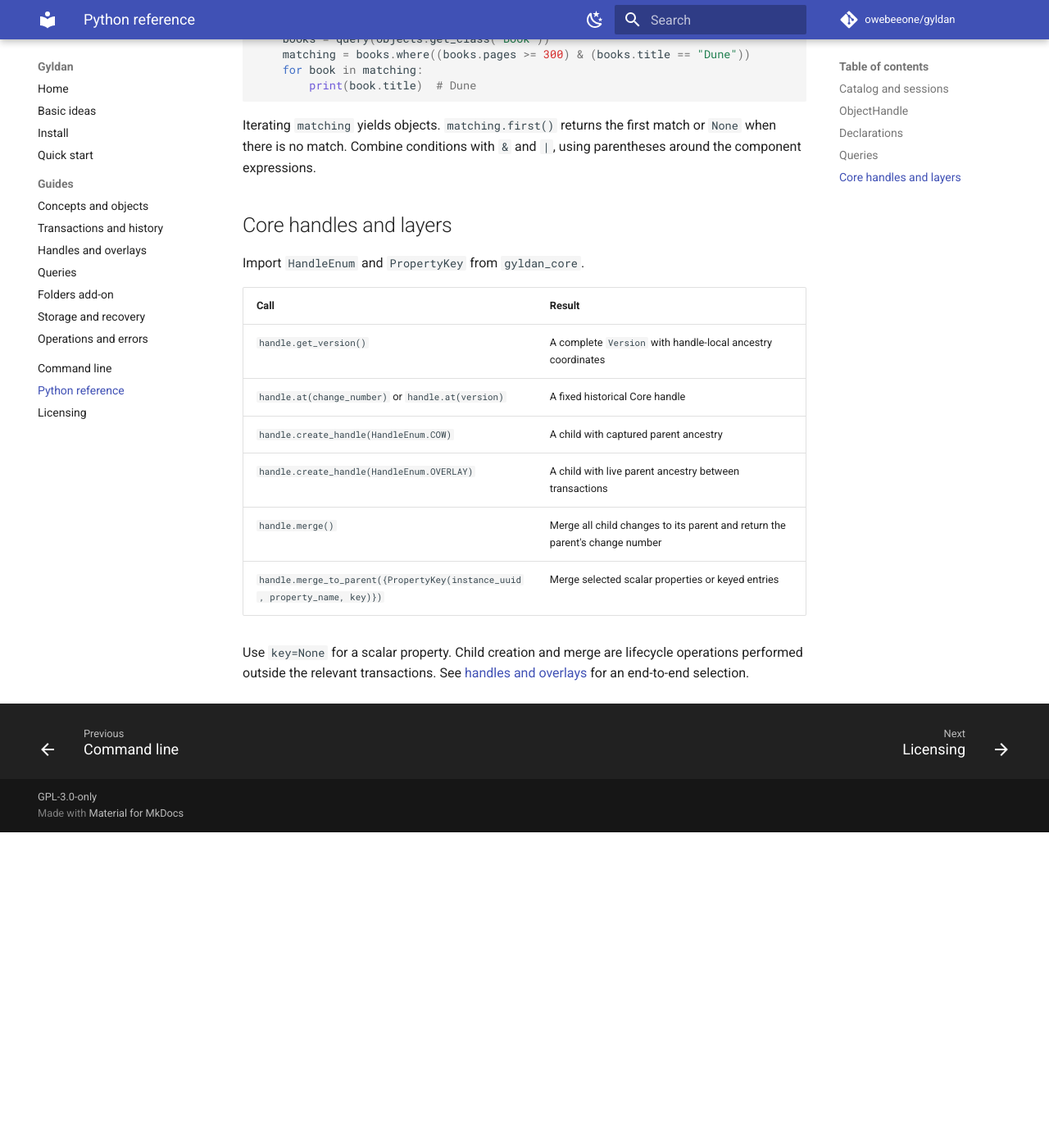
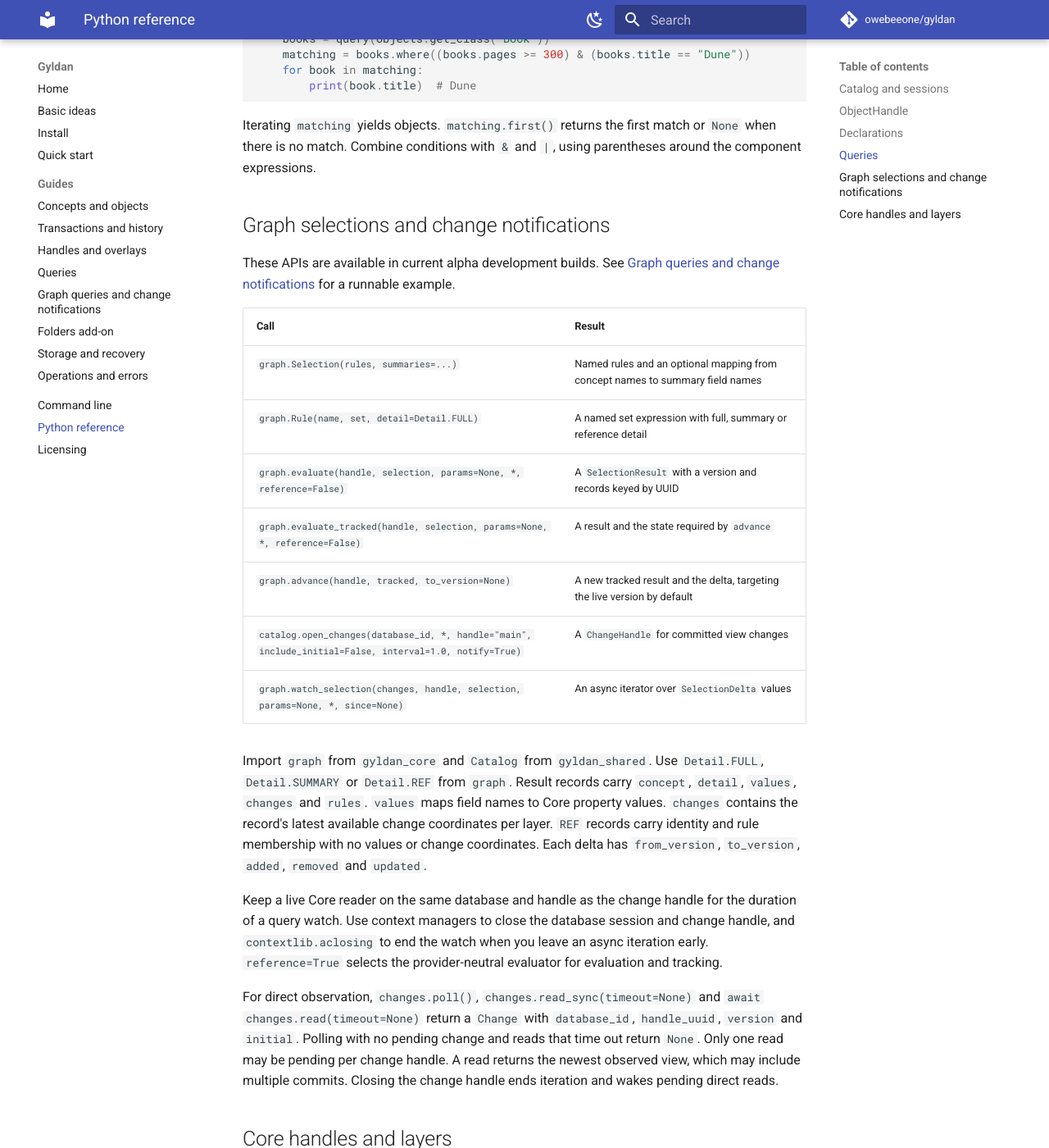
Before and after one commit to owebeeone/gyldan, an MkDocs documentation site: the page built from docs/python-reference.md, in a window 1280 px wide and 1400 px high, scrolled down 2295 px. Shown: the whole window at 82% size. Built offline with MkDocs 1.6.1 and Material for MkDocs 9.7.7, drawn with Linux system fonts in a browser that asks for light colours; comment, search, counter and statistics services are not loaded; before the commit the page ends 3310 px from its top, so only the background shows below that.

```diff
--- a/docs/python-reference.md
+++ b/docs/python-reference.md
@@ -85,6 +85,44 @@ Iterating `matching` yields objects. `matching.first()` returns the first match
 or `None` when there is no match. Combine conditions with `&` and `|`, using
 parentheses around the component expressions.
 
+## Graph selections and change notifications
+
+These APIs are available in current alpha development builds. See
+[Graph queries and change notifications](graph-queries-and-watches.md) for a
+runnable example.
+
+| Call | Result |
+| --- | --- |
+| `graph.Selection(rules, summaries=...)` | Named rules and an optional mapping from concept names to summary field names |
+| `graph.Rule(name, set, detail=Detail.FULL)` | A named set expression with full, summary or reference detail |
+| `graph.evaluate(handle, selection, params=None, *, reference=False)` | A `SelectionResult` with a version and records keyed by UUID |
+| `graph.evaluate_tracked(handle, selection, params=None, *, reference=False)` | A result and the state required by `advance` |
+| `graph.advance(handle, tracked, to_version=None)` | A new tracked result and the delta, targeting the live version by default |
+| `catalog.open_changes(database_id, *, handle="main", include_initial=False, interval=1.0, notify=True)` | A `ChangeHandle` for committed view changes |
+| `graph.watch_selection(changes, handle, selection, params=None, *, since=None)` | An async iterator over `SelectionDelta` values |
+
+Import `graph` from `gyldan_core` and `Catalog` from `gyldan_shared`.
+Use `Detail.FULL`, `Detail.SUMMARY` or `Detail.REF` from `graph`. Result records
+carry `concept`, `detail`, `values`, `changes` and `rules`. `values` maps field
+names to Core property values. `changes` contains the record's latest available
+change coordinates per layer. `REF` records carry identity and rule membership
+with no values or change coordinates. Each delta has `from_version`,
+`to_version`, `added`, `removed` and `updated`.
+
+Keep a live Core reader on the same database and handle as the change handle
+for the duration of a query watch. Use context managers to close the database
+session and change handle, and `contextlib.aclosing` to end the watch when you
+leave an async iteration early. `reference=True` selects the provider-neutral
+evaluator for evaluation and tracking.
+
+For direct observation, `changes.poll()`, `changes.read_sync(timeout=None)`
+and `await changes.read(timeout=None)` return a `Change` with
+`database_id`, `handle_uuid`, `version` and `initial`. Polling with no pending
+change and reads that time out return `None`. Only one read may be pending per
+change handle. A read returns the newest observed view, which may include
+multiple commits. Closing the change handle ends iteration and wakes pending
+direct reads.
+
 ## Core handles and layers
 
 Import `HandleEnum` and `PropertyKey` from `gyldan_core`.
--- a/mkdocs.yml
+++ b/mkdocs.yml
@@ -67,6 +67,7 @@ nav:
       - Transactions and history: transactions-and-history.md
       - Handles and overlays: handles-and-overlays.md
       - Queries: queries.md
+      - Graph queries and change notifications: graph-queries-and-watches.md
       - Folders add-on: folders.md
       - Storage and recovery: storage-and-recovery.md
       - Operations and errors: operations.md
```
Also changed, not shown: docs/graph-queries-and-watches.md (added, +98 -0 lines).
